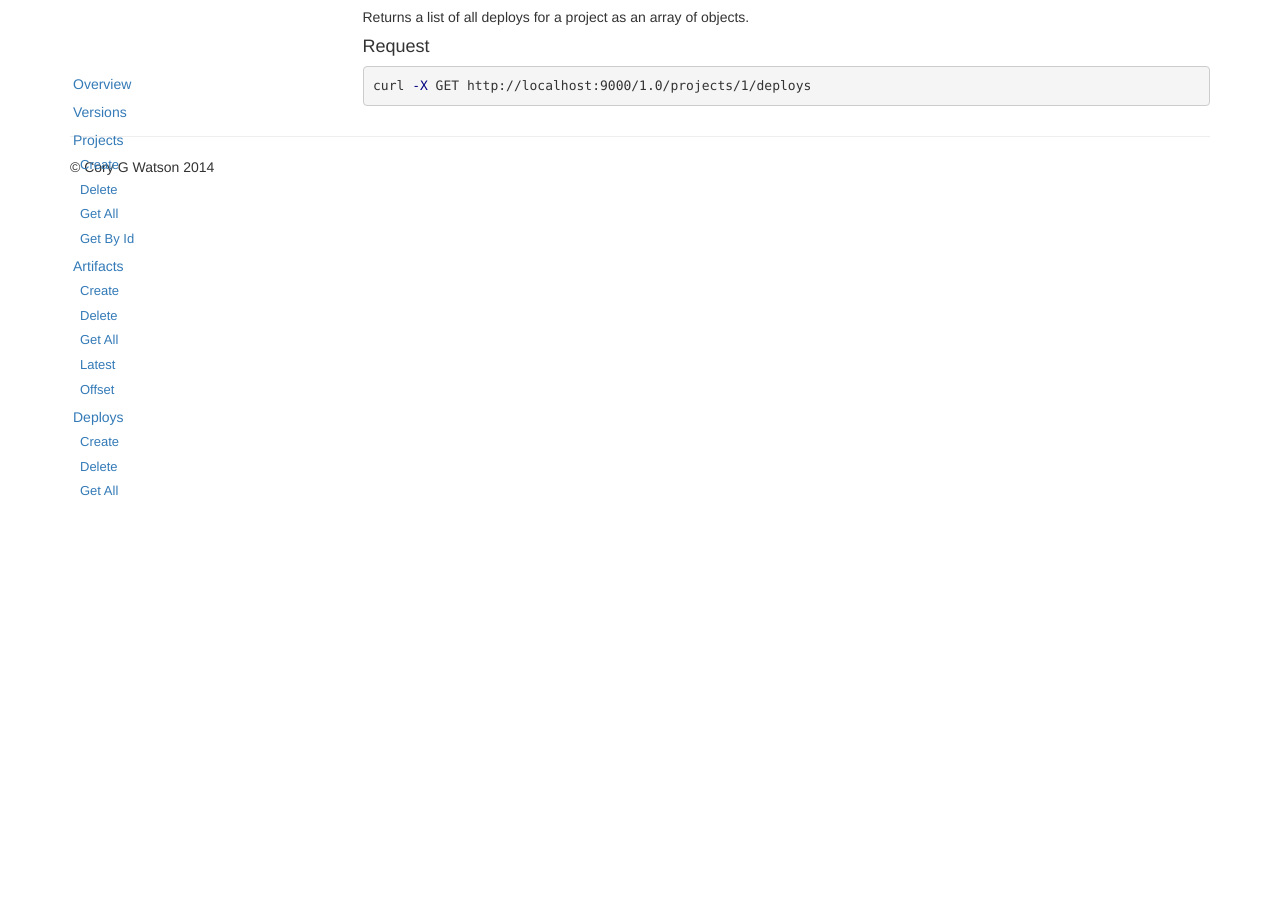
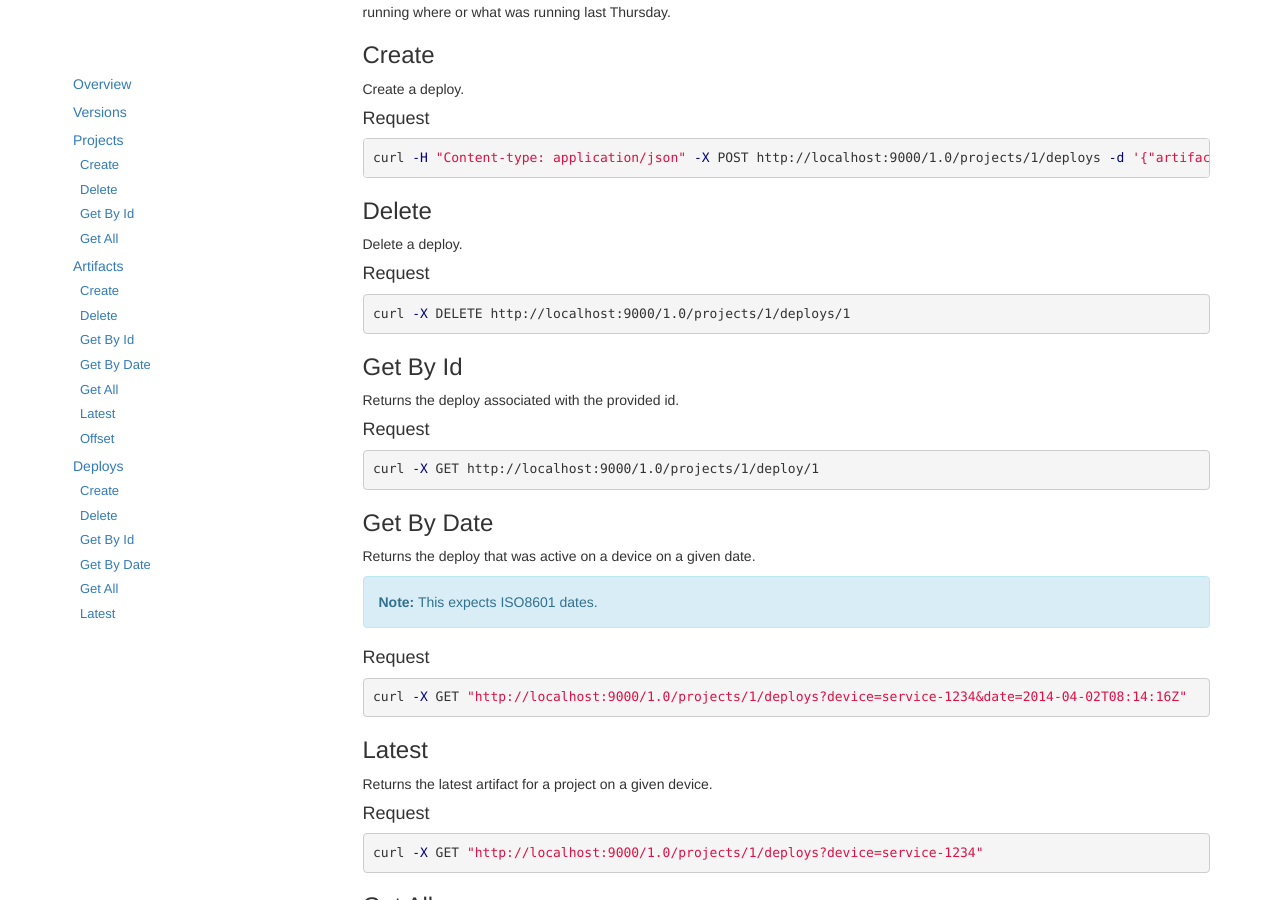
Before and after one commit to gphat/treasurer, a Jekyll site: the page built from examples.html, in a window 1280 px wide and 900 px high, scrolled down 2536 px. Built offline with Jekyll 4.4.1, drawn with Linux system fonts in a browser that asks for light colours; nearby versions of some CDN libraries; library files that are not in the unit come from our copies; Markdown is read by kramdown in place of the engine named in the settings; some of the changed text lies outside the part shown.

Commit message:
More examples.

```diff
--- a/examples.html
+++ b/examples.html
@@ -19,8 +19,8 @@ title: Treasurer - Examples
             <ul class="nav">
               <li><a href="#projects-create">Create</a></li>
               <li><a href="#projects-delete">Delete</a></li>
+              <li><a href="#projects-getById">Get By Id</a></li>
               <li><a href="#projects-getAll">Get All</a></li>
-              <li><a href="#projects-getById">Get By Id</a></li>
             </ul>
           </li>
           <li>
@@ -28,6 +28,8 @@ title: Treasurer - Examples
             <ul class="nav">
               <li><a href="#artifacts-create">Create</a></li>
               <li><a href="#artifacts-delete">Delete</a></li>
+              <li><a href="#artifacts-getById">Get By Id</a></li>
+              <li><a href="#artifacts-getByDate">Get By Date</a></li>
               <li><a href="#artifacts-getAll">Get All</a></li>
               <li><a href="#artifacts-latest">Latest</a></li>
               <li><a href="#artifacts-offset">Offset</a></li>
@@ -38,7 +40,10 @@ title: Treasurer - Examples
             <ul class="nav">
               <li><a href="#deploys-create">Create</a></li>
               <li><a href="#deploys-delete">Delete</a></li>
+              <li><a href="#deploys-getById">Get By Id</a></li>
+              <li><a href="#deploys-getByDate">Get By Date</a></li>
               <li><a href="#deploys-getAll">Get All</a></li>
+              <li><a href="#deploys-latest">Latest</a></li>
             </ul>
           </li>
         </ul>
@@ -70,18 +75,18 @@ curl -H "Content-type: application/json" -X POST http://localhost:9000/1.0/proje
 curl -X DELETE http://localhost:9000/1.0/projects/1
 {% endhighlight %}
 
+      <h3 id="project-getById">Get By Id</h3>
+      <p>Returns the project associated with the provided id.</p>
+      <h4>Request</h4>
+{% highlight bash %}
+curl -X GET http://localhost:9000/1.0/projects/1
+{% endhighlight %}
+
       <h3 id="projects-getAll">Get All</h3>
       <p>Returns a list of all projects as an array of objects.</p>
       <h4>Request</h4>
 {% highlight bash %}
 curl -X GET http://localhost:9000/1.0/projects
-{% endhighlight %}
-
-      <h3 id="project-getById">Get By Id</h3>
-      <p>Returns the project associated with the provided id.</p>
-      <h4>Request</h4>
-{% highlight bash %}
-curl -X GET http://localhost:9000/1.0/projects/1
 {% endhighlight %}
 
       <hr>
@@ -101,6 +106,21 @@ curl -H "Content-type: application/json" -X POST http://localhost:9000/1.0/proje
       <h4>Request</h4>
 {% highlight bash %}
 curl -X DELETE http://localhost:9000/1.0/projects/1/artifacts/7217c408
+{% endhighlight %}
+
+      <h3 id="artifacts-getById">Get By Id</h3>
+      <p>Returns the artifact associated with the provided id.</p>
+      <h4>Request</h4>
+{% highlight bash %}
+curl -X GET http://localhost:9000/1.0/projects/1/artifacts/7217c408
+{% endhighlight %}
+
+      <h3 id="artifacts-getByDate">Get By Date</h3>
+      <p>Returns the artifact that was "latest" on a given date.</p>
+      <div class="alert alert-info"><strong>Note:</strong> This expects ISO8601 dates.</div>
+      <h4>Request</h4>
+{% highlight bash %}
+curl -X GET "http://localhost:9000/1.0/projects/1/artifacts?date=2014-04-02T08:14:16Z"
 {% endhighlight %}
 
       <h3 id="artifacts-getAll">Get All</h3>
@@ -143,6 +163,28 @@ curl -H "Content-type: application/json" -X POST http://localhost:9000/1.0/proje
 curl -X DELETE http://localhost:9000/1.0/projects/1/deploys/1
 {% endhighlight %}
 
+      <h3 id="deploys-getById">Get By Id</h3>
+      <p>Returns the deploy associated with the provided id.</p>
+      <h4>Request</h4>
+{% highlight bash %}
+curl -X GET http://localhost:9000/1.0/projects/1/deploy/1
+{% endhighlight %}
+
+      <h3 id="deploys-getByDate">Get By Date</h3>
+      <p>Returns the deploy that was active on a device on a given date.</p>
+      <div class="alert alert-info"><strong>Note:</strong> This expects ISO8601 dates.</div>
+      <h4>Request</h4>
+{% highlight bash %}
+curl -X GET "http://localhost:9000/1.0/projects/1/deploys?device=service-1234&date=2014-04-02T08:14:16Z"
+{% endhighlight %}
+
+      <h3 id="deploys-latest">Latest</h3>
+      <p>Returns the latest artifact for a project on a given device.</p>
+      <h4>Request</h4>
+{% highlight bash %}
+curl -X GET "http://localhost:9000/1.0/projects/1/deploys?device=service-1234"
+{% endhighlight %}
+
       <h3 id="deploys-getAll">Get All</h3>
       <p>Returns a list of all deploys for a project as an array of objects.</p>
       <h4>Request</h4>
```
